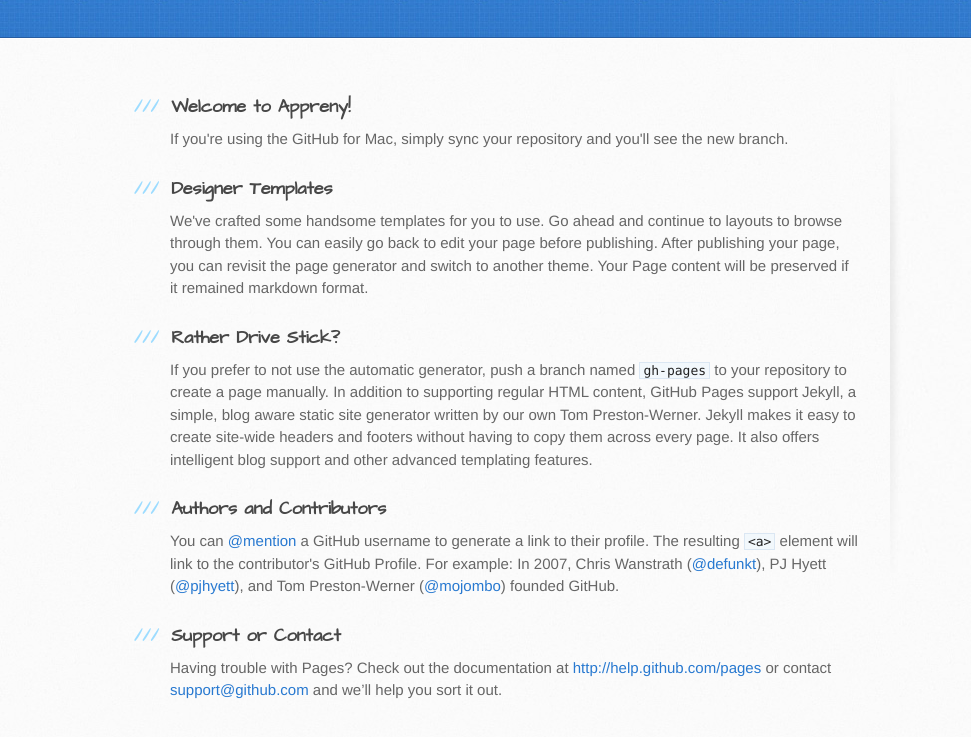
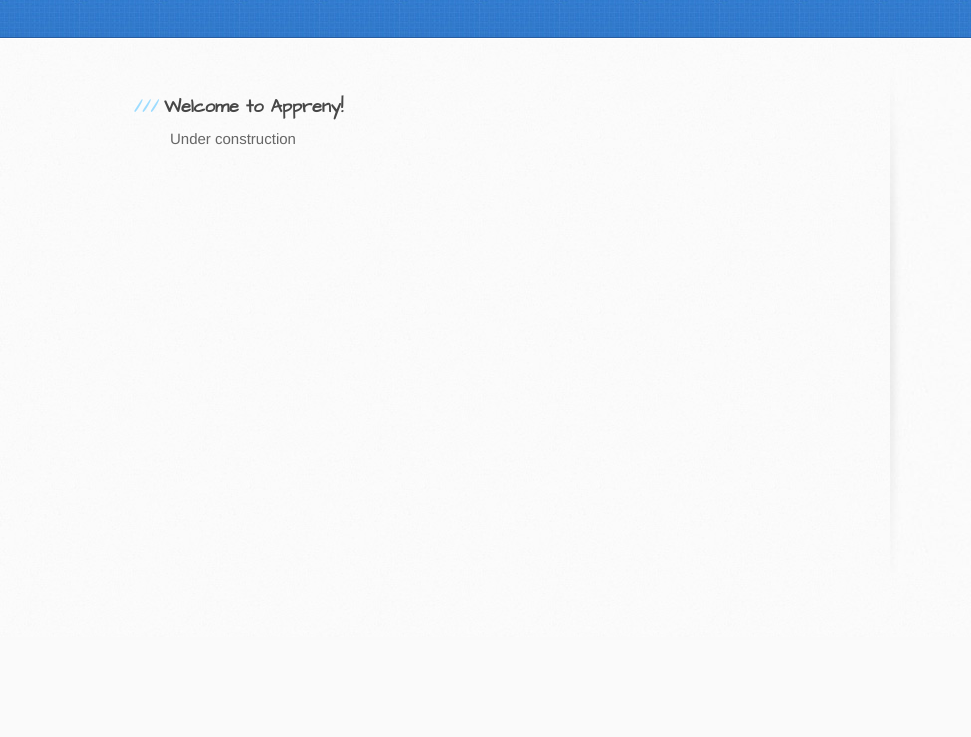
Before and after one commit to minas90/appreny, a plain HTML site: page index.html in a window 1280 px wide. Shown: the part 163-900 px from the top of the page, 0-971 px from the left. After the commit the page ends 800 px from the top, so only its background shows below. Drawn offline with Linux system fonts and the light colour scheme.

Commit message:
Update index.html

```diff
--- a/index.html
+++ b/index.html
@@ -32,30 +32,8 @@
     <div id="content-wrapper">
       <div class="inner clearfix">
         <section id="main-content">
-          <h3>
-<a name="welcome-to-github-pages" class="anchor" href="#welcome-to-github-pages"><span class="octicon octicon-link"></span></a>Welcome to Appreny!</h3>
-
-<p>If you're using the GitHub for Mac, simply sync your repository and you'll see the new branch.</p>
-
-<h3>
-<a name="designer-templates" class="anchor" href="#designer-templates"><span class="octicon octicon-link"></span></a>Designer Templates</h3>
-
-<p>We've crafted some handsome templates for you to use. Go ahead and continue to layouts to browse through them. You can easily go back to edit your page before publishing. After publishing your page, you can revisit the page generator and switch to another theme. Your Page content will be preserved if it remained markdown format.</p>
-
-<h3>
-<a name="rather-drive-stick" class="anchor" href="#rather-drive-stick"><span class="octicon octicon-link"></span></a>Rather Drive Stick?</h3>
-
-<p>If you prefer to not use the automatic generator, push a branch named <code>gh-pages</code> to your repository to create a page manually. In addition to supporting regular HTML content, GitHub Pages support Jekyll, a simple, blog aware static site generator written by our own Tom Preston-Werner. Jekyll makes it easy to create site-wide headers and footers without having to copy them across every page. It also offers intelligent blog support and other advanced templating features.</p>
-
-<h3>
-<a name="authors-and-contributors" class="anchor" href="#authors-and-contributors"><span class="octicon octicon-link"></span></a>Authors and Contributors</h3>
-
-<p>You can <a href="https://github.com/blog/821" class="user-mention">@mention</a> a GitHub username to generate a link to their profile. The resulting <code>&lt;a&gt;</code> element will link to the contributor's GitHub Profile. For example: In 2007, Chris Wanstrath (<a href="https://github.com/defunkt" class="user-mention">@defunkt</a>), PJ Hyett (<a href="https://github.com/pjhyett" class="user-mention">@pjhyett</a>), and Tom Preston-Werner (<a href="https://github.com/mojombo" class="user-mention">@mojombo</a>) founded GitHub.</p>
-
-<h3>
-<a name="support-or-contact" class="anchor" href="#support-or-contact"><span class="octicon octicon-link"></span></a>Support or Contact</h3>
-
-<p>Having trouble with Pages? Check out the documentation at <a href="http://help.github.com/pages">http://help.github.com/pages</a> or contact <a href="mailto:support@github.com">support@github.com</a> and we’ll help you sort it out.</p>
+          <h3><a name="welcome-to-github-pages" class="anchor" href="#welcome-to-github-pages"><span class="octicon octicon-link"></span></a>Welcome to Appreny!</h3>
+          <p>Under construction</p>
         </section>
 
         <aside id="sidebar">
@@ -64,6 +42,5 @@
       </div>
     </div>
 
-
   </body>
 </html>
```
